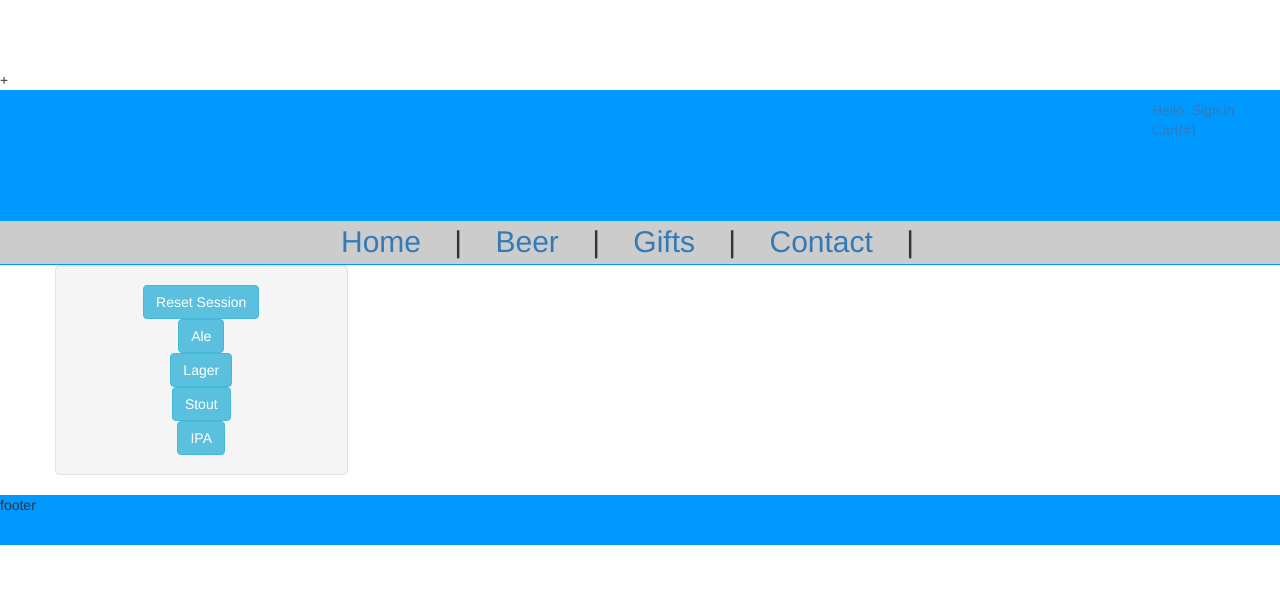
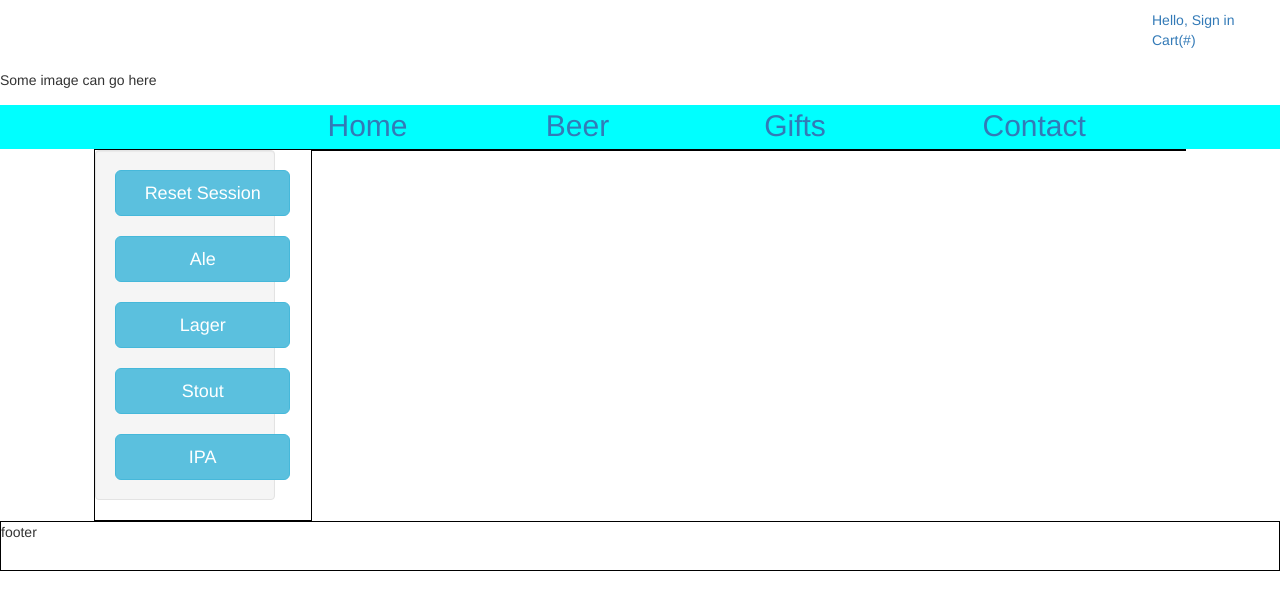
Before and after one commit to mmilholm/beerstore, a PHP site: page /beer.php in a window 1280 px wide. Shown: the top 610 px of the page. Run offline with PHP 8.4, Linux system fonts and the light colour scheme; some libraries are stand-ins or nearby versions.

Commit message:
Fixed beer page

```diff
--- a/src/beer.php
+++ b/src/beer.php
@@ -23,16 +23,21 @@ require "model/cartItems.php";
 
     <!-- Custom CSS -->
     <link href="css/shop-homepage.css" rel="stylesheet">
-    +    <!-- For shopping_cart.js -->
+
+    <!-- For shopping_cart.js -->
     <script data-require="jquery" data-semver="2.1.4" src="http://code.jquery.com/jquery-2.1.4.min.js"></script>
     <script src="shopping_cart.js"></script>
+
+
 
 </head>
 
 <body>
 
 
-<div id="header_div">
+<div class="container-fluid">
+  <div class="row" style="height: 35px;">
+  Some image can go here<br><br><br>
   <div id="login_div">
     <?php
 
@@ -47,47 +52,56 @@ require "model/cartItems.php";
       echo '<a href="login.php?origin='. $current_url . '"> Hello, Sign in </a>';
     }
     ?>
-	   <a href=""> Cart(#) </a>
+     <a href="shopping_cart.php"> Cart(#) </a>
     </div>
 
-	<div id="menubar">
-    <a href="">Home</a>  &nbsp;&nbsp;&nbsp;|&nbsp;&nbsp;&nbsp;
-    <a href="beer.php">Beer</a>  &nbsp;&nbsp;&nbsp;|&nbsp;&nbsp;&nbsp;
-    <a href="merch.php">Gifts</a>  &nbsp;&nbsp;&nbsp;|&nbsp;&nbsp;&nbsp;
-    <a href="contact.php">Contact</a>  &nbsp;&nbsp;&nbsp;|&nbsp;&nbsp;&nbsp;
+  </div>
+  </div>
+<div id="container-fluid"> <!-- whole page width-->
+
+    <div class="row" style="background-color: cyan;">
+      <div class="col-md-3"></div>
+      <div class="col-md-2"><a href="index.php" style="font-size: 30px;">Home</a></div>
+      <div class="col-md-2"><a href="beer.php" style="font-size: 30px;">Beer</a></div>
+      <div class="col-md-2"><a href="merch.php" style="font-size: 30px;">Gifts</a></div>
+      <div class="col-md-2"><a href="contact.php" style="font-size: 30px;">Contact</a></div>
+      <div class="col-md-2"></div>
+      <div class="col-md-2"></div>
+
+    </div>
+
+</div>
+
+<div id="container-fluid">
+  <div class="row">
+    <div class="col-xs-12 col-sm-6 col-md-2 col-md-offset-1" style="border: 1px solid black;">
+      <div class="row">
+
+        <div class="col-sm-10 well">
+          <!-- could put a search form here is wanted -->
+              <form action="" method="post">
+              <button class="btn btn-info btn-lg" name = "seshReset" type="submit" value="1"  style="width: 175px;"> Reset Session </button>
+            </form><br>
+              <form action="" method="post">
+              <button class="btn btn-info btn-lg" name = "itemType" type="submit" value="1" style="width: 175px;"> Ale </button>
+              </form><br>
+              <form action="" method="post">
+              <button class="btn btn-info btn-lg" name = "itemType" type="submit" value="2" style="width: 175px;"> Lager </button>
+              </form><br>
+              <form action="" method="post">
+              <button class="btn btn-info btn-lg" name = "itemType" type="submit" value="3" style="width: 175px;"> Stout </button>
+              </form><br>
+              <form action="" method="post">
+              <button class="btn btn-info btn-lg" name = "itemType" type="submit" value="3" style="width: 175px;"> IPA </button>
+              </form>
 
 
         </div>
 
     </div>
-
-
-<div class="container text-center">
-	<div class="row">
-		<div class="col-sm-3 well">
-			<!-- could put a search form here is wanted -->
-			    <form action="" method="post">
-					<button class="btn btn-info" name = "seshReset" type="submit" value="1"> Reset Session </button>
-				  </form>
-          <form action="" method="post">
-          <button class="btn btn-info" name = "itemType" type="submit" value="1"> Ale </button>
-          </form>
-          <form action="" method="post">
-          <button class="btn btn-info" name = "itemType" type="submit" value="2"> Lager </button>
-          </form>
-          <form action="" method="post">
-          <button class="btn btn-info" name = "itemType" type="submit" value="3"> Stout </button>
-          </form>
-          <form action="" method="post">
-          <button class="btn btn-info" name = "itemType" type="submit" value="4"> IPA </button>
-          </form>
-
   </div>
 
-
-
-
-		<div class="col-sm-9">
+    <div class="col-xs-12 col-sm-6 col-md-8" style="border: 1px solid black;">
       <?php
         if (isset($_POST['itemType'])){
   			  $count = 0;
@@ -131,7 +145,6 @@ require "model/cartItems.php";
   		</div>
 
   	</div>
-</div>
 
           <?php
               $getUserID = 0;
@@ -148,6 +161,7 @@ require "model/cartItems.php";
 
               	    cartItems($quantity, $product, $price);
   	        	}
+
 
 
 
@@ -201,13 +215,22 @@ require "model/cartItems.php";
               */
                       ?>
 
+      </div> <!-- closes single body row -->
+    </div> <!-- closes body container-fluid -->
 
 
-<div id="footer_div">
-footer
+  </div>
 </div>
 
 
+
+
+
+
+
+<div id="container-fluid" style="border: 1px solid black;height:50px;">
+footer
+</div>
 
 
 <!-- jQuery -->
@@ -222,5 +245,8 @@ footer
 <!-- Latest compiled JavaScript -->
 <script src="https://maxcdn.bootstrapcdn.com/bootstrap/3.3.7/js/bootstrap.min.js"></script>
 
+
 </body>
+
+
 </html>
--- a/src/merch.php
+++ b/src/merch.php
@@ -83,13 +83,13 @@ require "model/cartItems.php";
               <button class="btn btn-info btn-lg" name = "seshReset" type="submit" value="1"  style="width: 175px;"> Reset Session </button>
             </form><br>
               <form action="" method="post">
-              <button class="btn btn-info btn-lg" name = "itemType" type="submit" value="1" style="width: 175px;"> Clothes </button>
+              <button class="btn btn-info btn-lg" name = "itemType" type="submit" value="5" style="width: 175px;"> Clothes </button>
               </form><br>
               <form action="" method="post">
-              <button class="btn btn-info btn-lg" name = "itemType" type="submit" value="2" style="width: 175px;"> Glassware </button>
+              <button class="btn btn-info btn-lg" name = "itemType" type="submit" value="6" style="width: 175px;"> Glassware </button>
               </form><br>
               <form action="" method="post">
-              <button class="btn btn-info btn-lg" name = "itemType" type="submit" value="3" style="width: 175px;"> Accessories </button>
+              <button class="btn btn-info btn-lg" name = "itemType" type="submit" value="7" style="width: 175px;"> Accessories </button>
               </form><br>
 
 
--- a/src/model/db_connect.php
+++ b/src/model/db_connect.php
@@ -29,7 +29,7 @@ if ($env) {
 
 
 // dsn - data source name
-$dsn = "mysql:host=$host;dbname=$dbname";
+$dsn = "mysql:host=localhost;port=3306;dbname=$dbname";
 
 try {
     $dbc = new PDO($dsn, $username, $password);
--- a/src/model/db_credentials.php
+++ b/src/model/db_credentials.php
@@ -2,7 +2,7 @@
     // Set these to whatever you have in the .env file
     // They are for the local testing environment
     $dbname = 'BeerStoreDB';
-    $password = 'ics199';
+    $password = '';
 
     // other connection vars needed for local dev environment
     // don't change these!!
```
Lines whose indentation alone changed are shown as unchanged.
